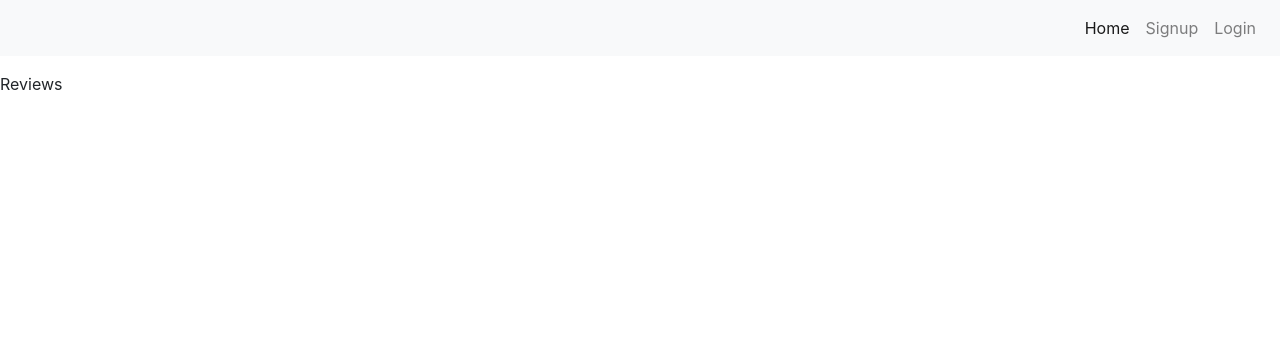
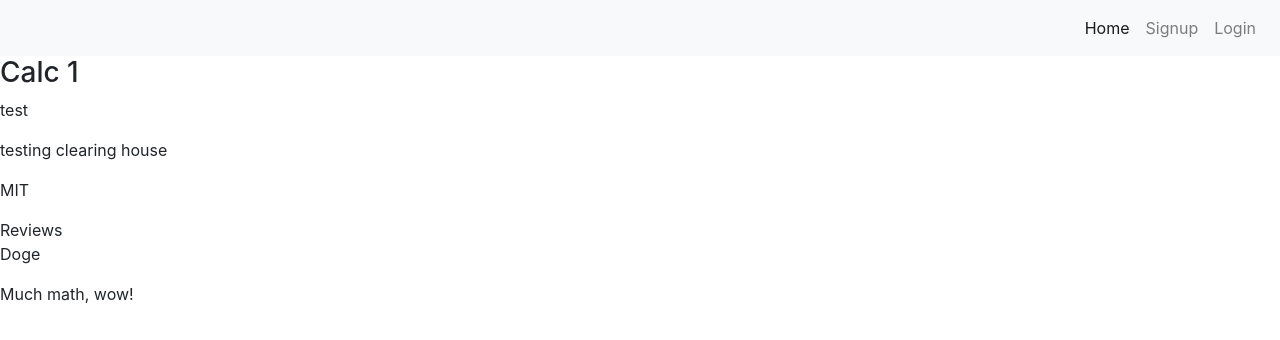
Before and after one commit to mark-halls/oer-bookr-web, a React (Create React App) app: page /book/1 in a window 1280 px wide. Shown: the top 340 px of the page. Built offline with nearby package versions, Linux system fonts and the light colour scheme.

Commit message:
Add dummy data to book page

```diff
--- a/src/Views/BookPage.js
+++ b/src/Views/BookPage.js
@@ -4,8 +4,17 @@ import Book from "../Components/Book";
 import Review from "../Components/Review";
 
 const BookPage = () => {
-  const reviews = [{}];
-  const book = {};
+  const reviews = [
+    { review: "Much math, wow!", reviewer: "Doge", reviewid: 1 }
+  ];
+  const book = {
+    author: "test",
+    bookid: 1,
+    license: "MIT",
+    publisher: "testing clearing house",
+    title: "Calc 1"
+  };
+
   return (
     <div>
       <Book {...book} />
```
